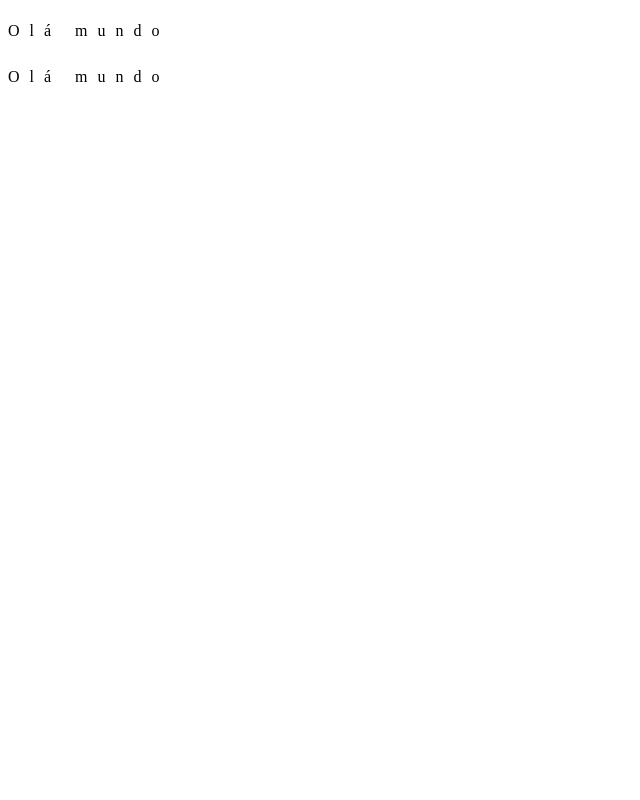
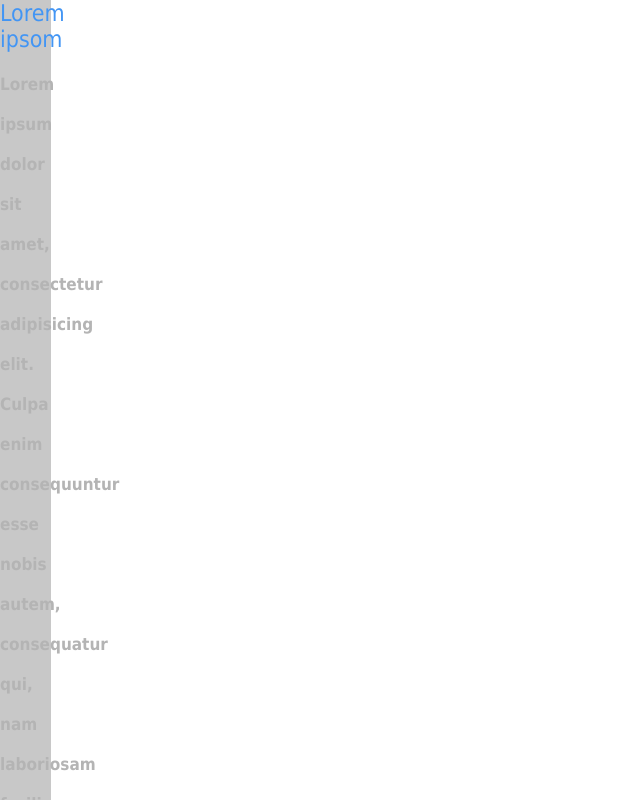
Before and after one commit to juan-ibanez/Cursos-Danki-Code, a plain HTML site: page Curso-Web-Master/modulo2/index.html in a window 1280 px wide. Shown: the top 800 px of the page, without its empty margins (0-640 px from the left). Drawn offline with Linux system fonts and the light colour scheme.

Commit message:
manipulando dimensões

```diff
--- a/Curso-Web-Master/modulo2/css/style.css
+++ b/Curso-Web-Master/modulo2/css/style.css
@@ -1,4 +1,39 @@
-p{
-    letter-spacing: 10px;
-    line-height: 30px;
+*{
+    margin: 0;
+    padding: 0;
 }
+/*
+*
+*
+Estilo para o conteúdo do nosso site
+*
+*
+*/
+html,body{
+    height: 100%;
+}
+
+.artigo{
+    width: 4%;
+    background-color: rgb(200,200,200);
+    text-align: center;
+}
+.artigo h1{
+    color: rgb(66,149,244);
+    font-size: 23px;
+    font-family: "Tahoma";
+    font-style: normal;
+    font-weight: normal;
+    /*font-variant: small-caps;*/
+}
+.artigo p{
+    color: #b4b4b4;
+    text-align: left;
+    font-size: 17px;
+    font-family: 'tahoma';
+    font-style: normal;
+    font-weight: bold;
+    line-height: 40px;
+    margin-top: 12px;
+
+}
--- a/Curso-Web-Master/modulo2/index.html
+++ b/Curso-Web-Master/modulo2/index.html
@@ -9,8 +9,17 @@
 </head>
 
 <body>
-    <p>Olá mundo</p>
-    <p>Olá mundo</p>
+
+    <div class="artigo">
+        <h1>Lorem ipsom</h1>
+        <p>Lorem ipsum dolor sit amet, consectetur adipisicing elit. Culpa enim consequuntur esse nobis autem,
+            consequatur qui, nam laboriosam facilis tempora dolores perferendis omnis. Voluptates quibusdam ipsam unde!
+            Laboriosam, labore vel?
+            Lorem ipsum dolor sit amet consectetur adipisicing elit. Deserunt voluptatem ratione saepe culpa veritatis,
+            magnam, architecto dolorum nihil ut sit laboriosam? Quia temporibus soluta modi culpa dolor minima magnam
+            qui.</p>
+    </div>
+    <!--artigo-->
 </body>
 
 </html>
```
